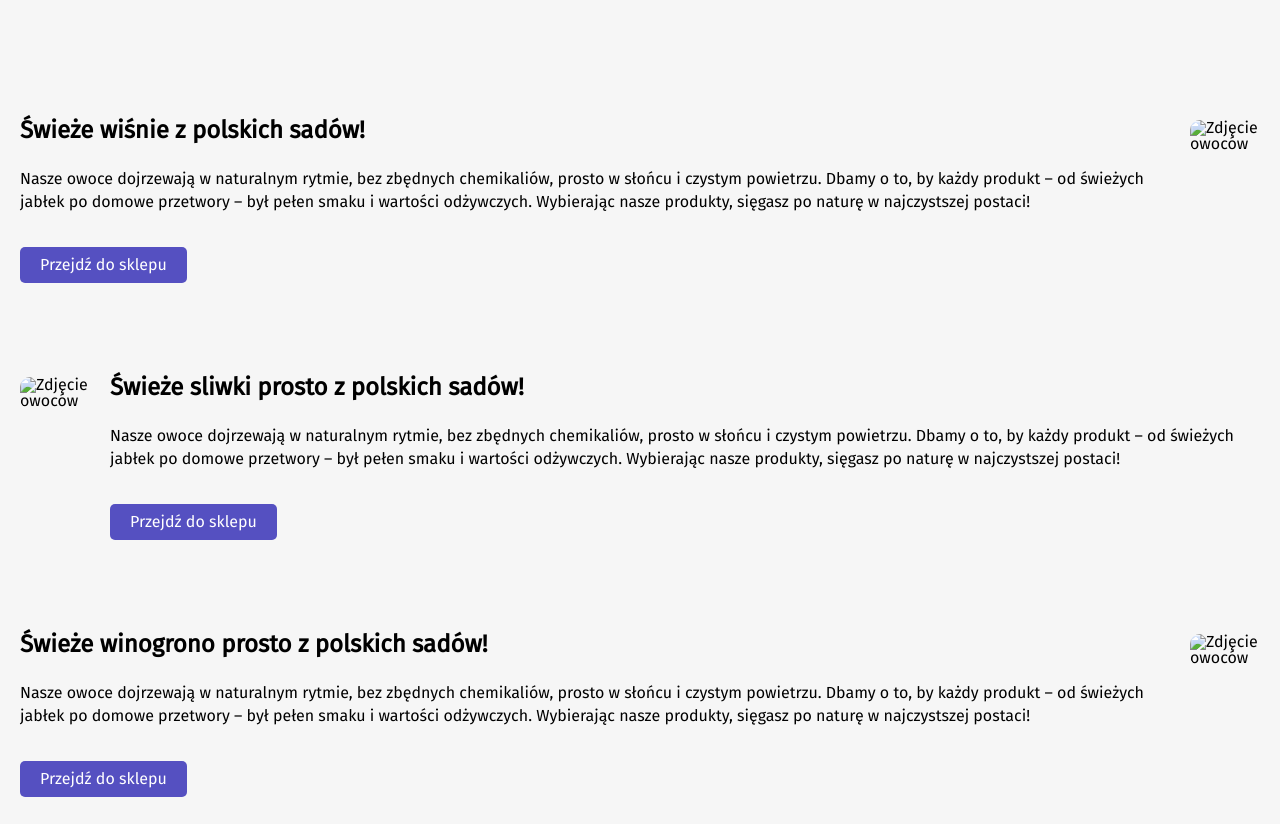
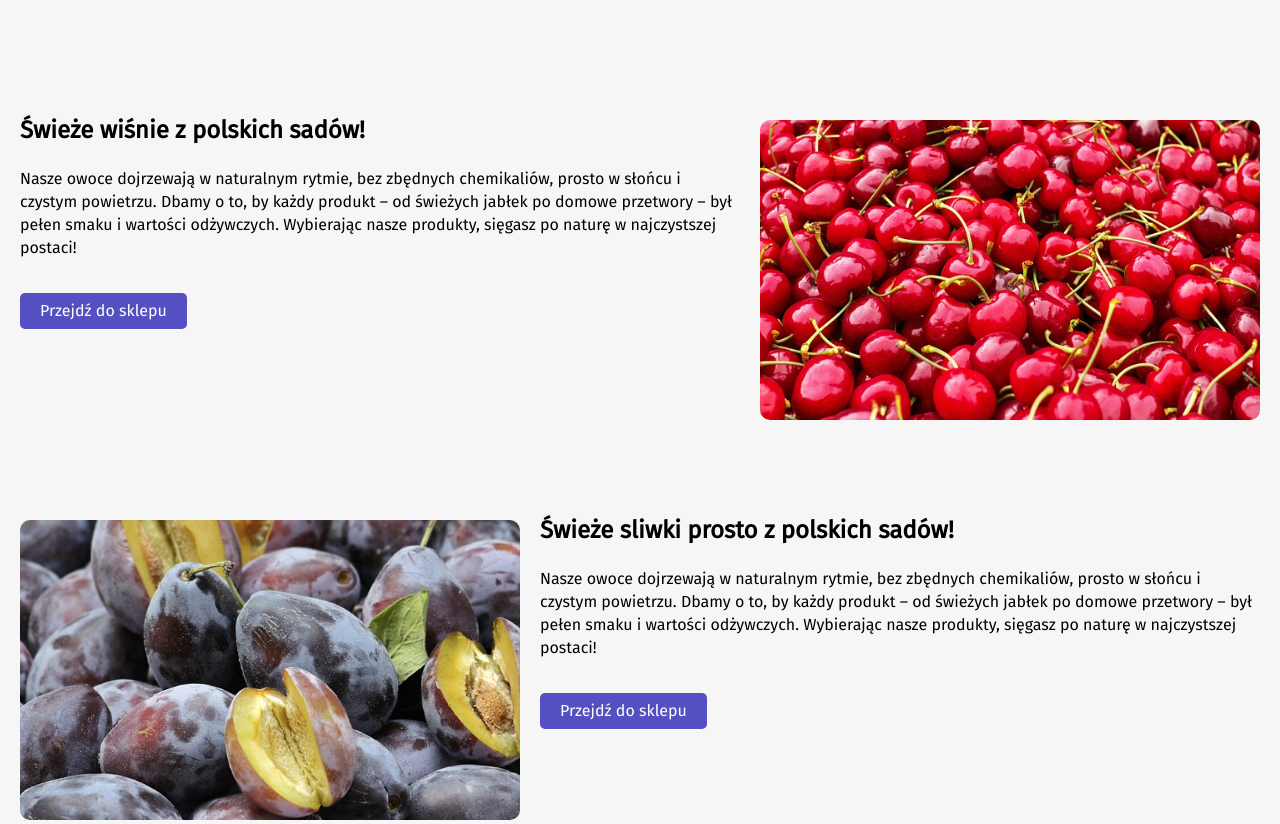
Before and after one commit to karolce88/produktyznatury.pl, a website: page index.html in a window 1280 px wide. Shown: the part 880-1704 px from the top of the page. Drawn offline with Linux system fonts and the light colour scheme; the site is published under a folder, as on GitHub Pages, so addresses that start at the root find nothing.

Commit message:
update links

```diff
--- a/index.html
+++ b/index.html
@@ -66,7 +66,7 @@
                             w najczystszej postaci!</p>
                         <a href="sklep.html" class="products-info__btn">Przejdź do sklepu</a>
                     </div>
-                    <img class="products-info__img" loading="lazy" src="/dist/img/image (1).png" alt="Zdjęcie owoców">
+                    <img class="products-info__img" loading="lazy" src="dist/img/image1.png" alt="Zdjęcie owoców">
                 </div>
                 <div class="products-info__container products-info__container--reverse">
                     <div class="products-info__box">
@@ -80,7 +80,7 @@
                             w najczystszej postaci!</p>
                         <a href="sklep.html" class="products-info__btn">Przejdź do sklepu</a>
                     </div>
-                    <img class="products-info__img" loading="lazy" src="/dist/img/sliwki.png" alt="Zdjęcie owoców">
+                    <img class="products-info__img" loading="lazy" src="dist/img/sliwki.png" alt="Zdjęcie owoców">
                 </div>
                 <div class="products-info__container">
                     <div class="products-info__box">
@@ -94,7 +94,7 @@
                             w najczystszej postaci!</p>
                         <a href="sklep.html" class="products-info__btn">Przejdź do sklepu</a>
                     </div>
-                    <img class="products-info__img" loading="lazy" src="/dist/img/image.png" alt="Zdjęcie owoców">
+                    <img class="products-info__img" loading="lazy" src="dist/img/image.png" alt="Zdjęcie owoców">
                 </div>
             </section>
             <section class="CTA-box">
--- a/src/sass/style.scss
+++ b/src/sass/style.scss
@@ -127,7 +127,7 @@ body {
 }
 
 .hero {
-	background-image: url('/dist/img/hero1.jpg');
+	background-image: url('../img/hero1.jpg');
 	height: 100vh;
 	background-position: center;
 	display: flex;
```
Also changed, not shown: dist/css/style.min.css, dist/img/image1.png (added), 8 other files.
